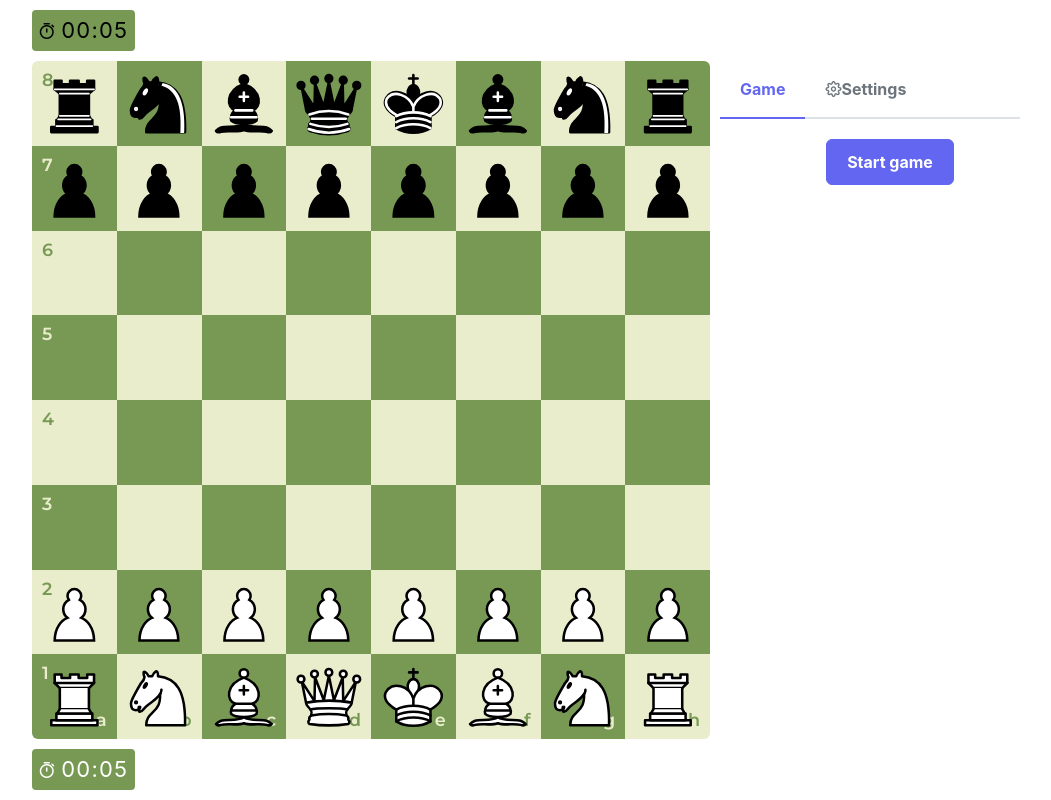
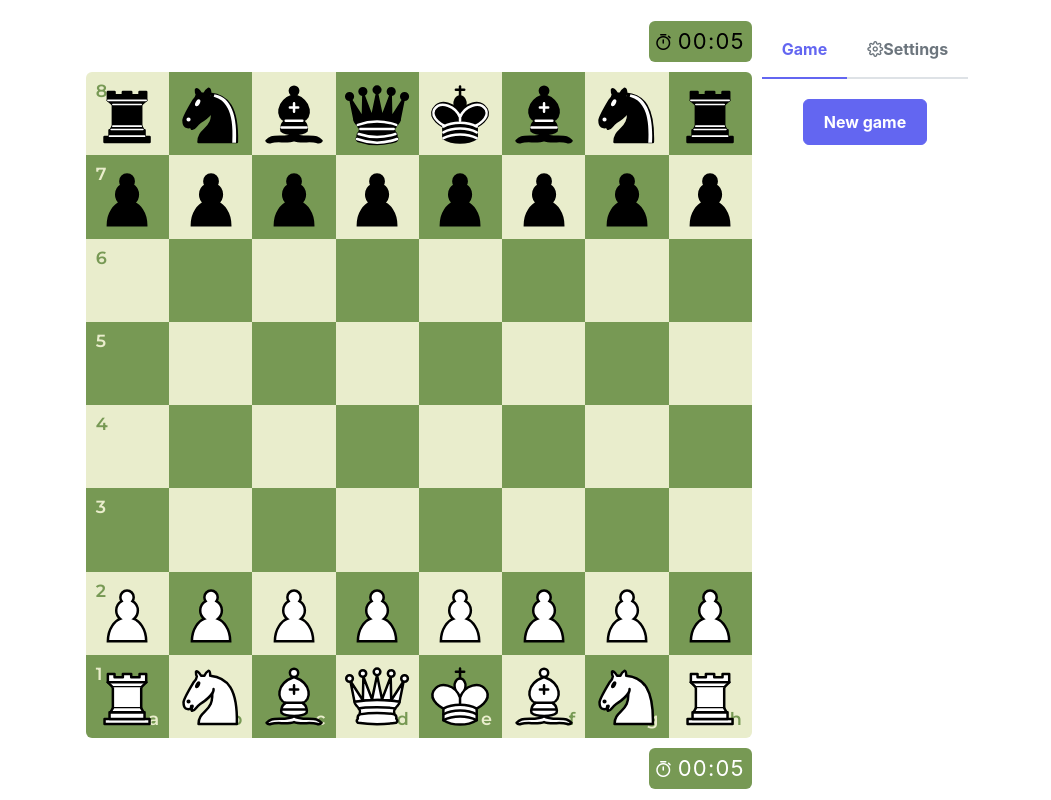
Before and after one commit to clxsewn/chess-app, a React (Vite) app: page / in a window 1280 px wide. Shown: the whole page, without its empty margins (119-1170 px from the left). Built offline with nearby package versions, Linux system fonts and the light colour scheme.

Commit message:
some visuals and logic update

```diff
--- a/src/components/Aside/index.tsx
+++ b/src/components/Aside/index.tsx
@@ -20,10 +20,7 @@ export default function Aside() {
             <TabView>
                 <TabPanel header="Game">
                     <div className="tab-content">
-                        <Button
-                            label="Start game"
-                            onClick={startButtonHandler}
-                        />
+                        <Button label="New game" onClick={startButtonHandler} />
                     </div>
                 </TabPanel>
                 <TabPanel header="Settings" leftIcon="pi pi-cog">
--- a/src/components/Aside/styles.scss
+++ b/src/components/Aside/styles.scss
@@ -4,7 +4,3 @@ aside {
   grid-row: 2 / 3;
   grid-column: 2 / 3;
 }
-
-.tab-content {
-  width: 300px;
-}
--- a/src/components/Board/styles.scss
+++ b/src/components/Board/styles.scss
@@ -1,13 +1,9 @@
 .board {
+  height: calc(100% - 100px);
   display: grid;
   grid-template-columns: repeat(8, 1fr);
   grid-template-rows: repeat(8, 1fr);
 
-  height: calc(100vh - 122px);
-
   aspect-ratio: 1 / 1;
   position: relative;
-
-  grid-row: 2 / 3;
-  grid-column: 1 / 2;
 }
--- a/src/components/Game/index.tsx
+++ b/src/components/Game/index.tsx
@@ -6,9 +6,11 @@ import Timer from '../Timer'
 export default function Game() {
     return (
         <div className="game">
-            <Timer duration={5} forPlayer={'black'} />
-            <Board />
-            <Timer duration={5} forPlayer={'white'} />
+            <div className="board-wrapper">
+                <Timer duration={5} forPlayer={'black'} />
+                <Board />
+                <Timer duration={5} forPlayer={'white'} />
+            </div>
             <Aside />
         </div>
     )
--- a/src/components/Game/styles.scss
+++ b/src/components/Game/styles.scss
@@ -1,18 +1,32 @@
 .game {
-  height: calc(100vh - 20px);
+  display: flex;
+  gap: 10px;
 
-  display: grid;
-  grid-template-columns: 1fr 300px;
-  grid-template-rows: auto 1fr auto;
-
-  gap: 10px;
   margin-top: 10px;
   margin-left: 10px;
 }
 
 .board-wrapper {
+  height: 96vh;
+
   display: flex;
   flex-direction: column;
-  align-items: start;
+  align-items: end;
+
   gap: 10px;
 }
+
+/* Extra small devices (phones, 600px and down) */
+@media only screen and (max-width: 600px) {}
+
+/* Small devices (portrait tablets and large phones, 600px and up) */
+@media only screen and (min-width: 600px) {}
+
+/* Medium devices (landscape tablets, 768px and up) */
+@media only screen and (min-width: 768px) {}
+
+/* Large devices (laptops/desktops, 992px and up) */
+@media only screen and (min-width: 992px) {}
+
+/* Extra large devices (large laptops and desktops, 1200px and up) */
+@media only screen and (min-width: 1200px) {}
--- a/src/components/Tile/styles.scss
+++ b/src/components/Tile/styles.scss
@@ -1,6 +1,8 @@
 $board-border-radius: 6px;
 
 .tile {
+  min-width: 40px;
+
   position: relative;
   aspect-ratio: 1 / 1;
 
@@ -54,6 +56,14 @@ $board-border-radius: 6px;
   &:nth-child(64) {
     border-bottom-right-radius: $board-border-radius;
   }
+
+  @media screen and (max-height: 750px) {
+    font-size: 0.8em;
+  }
+
+  @media screen and (max-height: 600px) {
+    font-size: 0.6em;
+  }
 }
 
 .draggable {
--- a/src/components/Timer/styles.scss
+++ b/src/components/Timer/styles.scss
@@ -1,6 +1,6 @@
 .timer {
   padding: 4px 7px;
-  border-radius: 4px;
+  border-radius: 6px;
   font-size: 22px;
   letter-spacing: 1.2px;
   justify-self: start;
--- a/src/slices/gameSlice.ts
+++ b/src/slices/gameSlice.ts
@@ -6,6 +6,8 @@ type TColorOrNone = TColor | 'none'
 
 interface Game {
     board: Board
+    selected: string
+    possibleMoves: string[]
     turn: TColorOrNone
     gameStarted: boolean
     winner: TColorOrNone
@@ -49,6 +51,8 @@ const initialState: Game = {
         g7: { piece: 'pawn', color: 'black' },
         h7: { piece: 'pawn', color: 'black' },
     },
+    selected: 'none',
+    possibleMoves: [],
     gameStarted: false,
     turn: 'none',
     winner: 'none',
@@ -58,6 +62,14 @@ export const gameSlice = createSlice({
     name: 'game',
     initialState: initialState,
     reducers: {
+        select: (state, action: PayloadAction<string>) => {
+            state.selected = action.payload
+            state.possibleMoves = getPossibleMoves(state.board, action.payload)
+        },
+        unselect: (state) => {
+            state.selected = 'none'
+            state.possibleMoves = []
+        },
         move: (state, action: PayloadAction<{ from: string; to: string }>) => {
             const { board, turn } = state
             const from = board[action.payload.from]
@@ -68,18 +80,9 @@ export const gameSlice = createSlice({
                 board[fromId].color === turn &&
                 state.gameStarted
             ) {
-                const possibleMoves = new Set(
-                    getPossibleMoves(board, fromId, toId).filter(
-                        (m) =>
-                            (!(m in state) || board[m].color !== from.color) &&
-                            m[0] >= 'a' &&
-                            m[0] <= 'h' &&
-                            m[1] >= '1' &&
-                            m[1] <= '8'
-                    )
-                )
+                const possibleMoves = getPossibleMoves(board, fromId)
 
-                if (possibleMoves.has(toId)) {
+                if (possibleMoves.includes(toId)) {
                     board[toId] = from
                     delete board[fromId]
 
--- a/src/styles/index.scss
+++ b/src/styles/index.scss
@@ -22,7 +22,7 @@
 }
 
 #root {
-  height: 100vh;
+  height: 100%;
   max-width: 1280px;
   margin: 0 auto;
   text-align: center;
@@ -40,11 +40,12 @@ a:hover {
 }
 
 body {
+  position: relative;
   margin: 0;
   display: flex;
   place-items: center;
   min-width: 320px;
-  min-height: 100vh;
+  min-height: max(100vh, 440px);
 }
 
 h1 {
--- a/src/utils.ts
+++ b/src/utils.ts
@@ -56,30 +56,47 @@ export function correctTileId(id: string): boolean {
     return id[0] >= 'a' && id[0] <= 'h' && id[1] >= '1' && id[1] <= '8'
 }
 
-export function getPossibleMoves(board: Board, id: string, to: string) {
+export function getPossibleMoves(board: Board, id: string) {
+    return [
+        ...new Set(
+            _getPossibleMoves(board, id).filter(
+                (m) =>
+                    (!(m in board) || board[m].color !== board[id].color) &&
+                    m[0] >= 'a' &&
+                    m[0] <= 'h' &&
+                    m[1] >= '1' &&
+                    m[1] <= '8'
+            )
+        ),
+    ]
+}
+
+function _getPossibleMoves(board: Board, id: string) {
     const { piece, color } = board[id]
     const possibleMoves = []
 
-    const direction = color === 'white' ? 'up' : 'down'
+    const forward = color === 'white' ? 'up' : 'down'
     switch (piece) {
         case 'pawn':
-            if (!(to in board)) {
-                possibleMoves.push(mov(id, [direction]))
+            if (!(mov(id, [forward]) in board))
+                possibleMoves.push(mov(id, [forward]))
+
             if (
                 ((id[1] === '2' && color === 'white') ||
                     (id[1] === '7' && color === 'black')) &&
-                    !(mov(id, [direction]) in board)
+                !(mov(id, [forward, forward]) in board)
             ) {
-                    possibleMoves.push(mov(id, [direction, direction]))
+                possibleMoves.push(mov(id, [forward, forward]))
             }
-            } else {
-                if (mov(id, [direction, 'left']) in board) {
-                    possibleMoves.push(mov(id, [direction, 'left']))
+
+            if (board[mov(id, [forward, 'left'])]?.color === opposite(color)) {
+                possibleMoves.push(mov(id, [forward, 'left']))
             }
-                if (mov(id, [direction, 'right']) in board) {
-                    possibleMoves.push(mov(id, [direction, 'right']))
+
+            if (board[mov(id, [forward, 'right'])]?.color === opposite(color)) {
+                possibleMoves.push(mov(id, [forward, 'right']))
             }
-            }
+
             return possibleMoves
 
         case 'rook':
```
Lines whose indentation alone changed are shown as unchanged.
